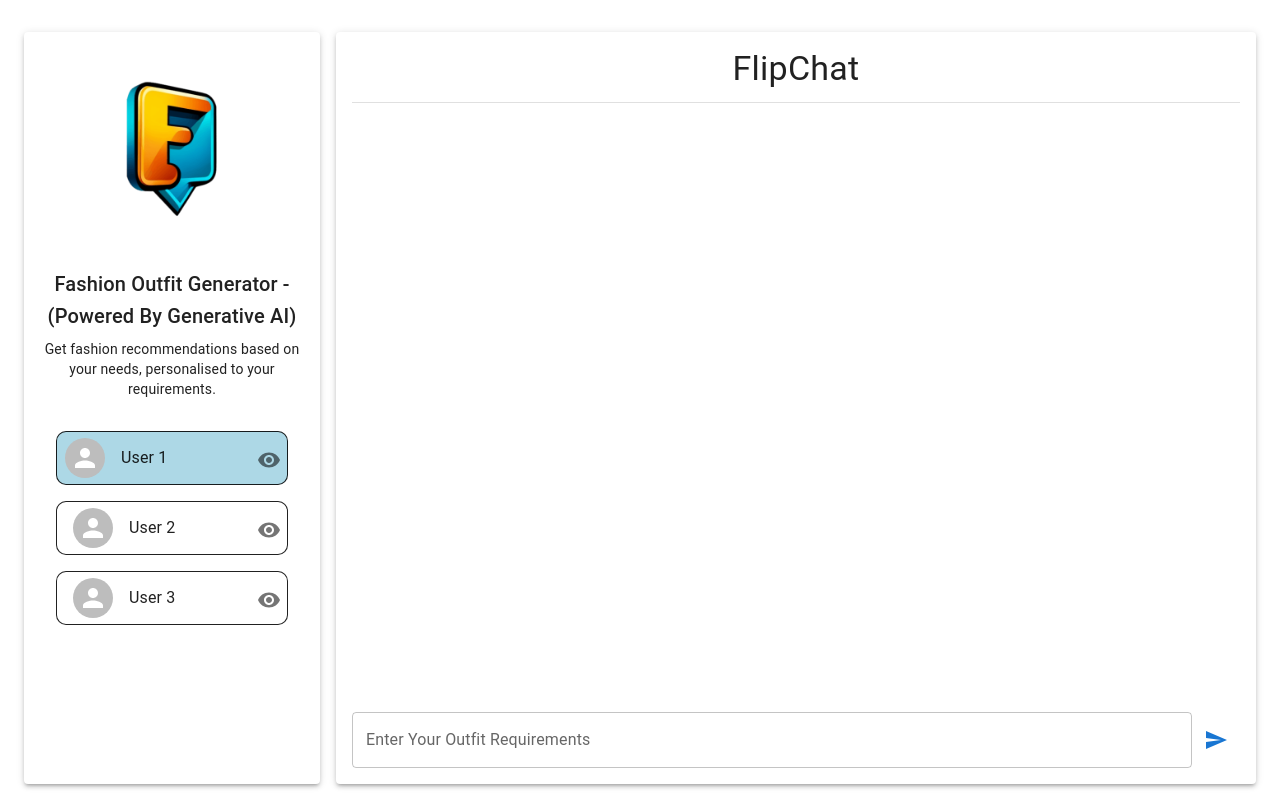
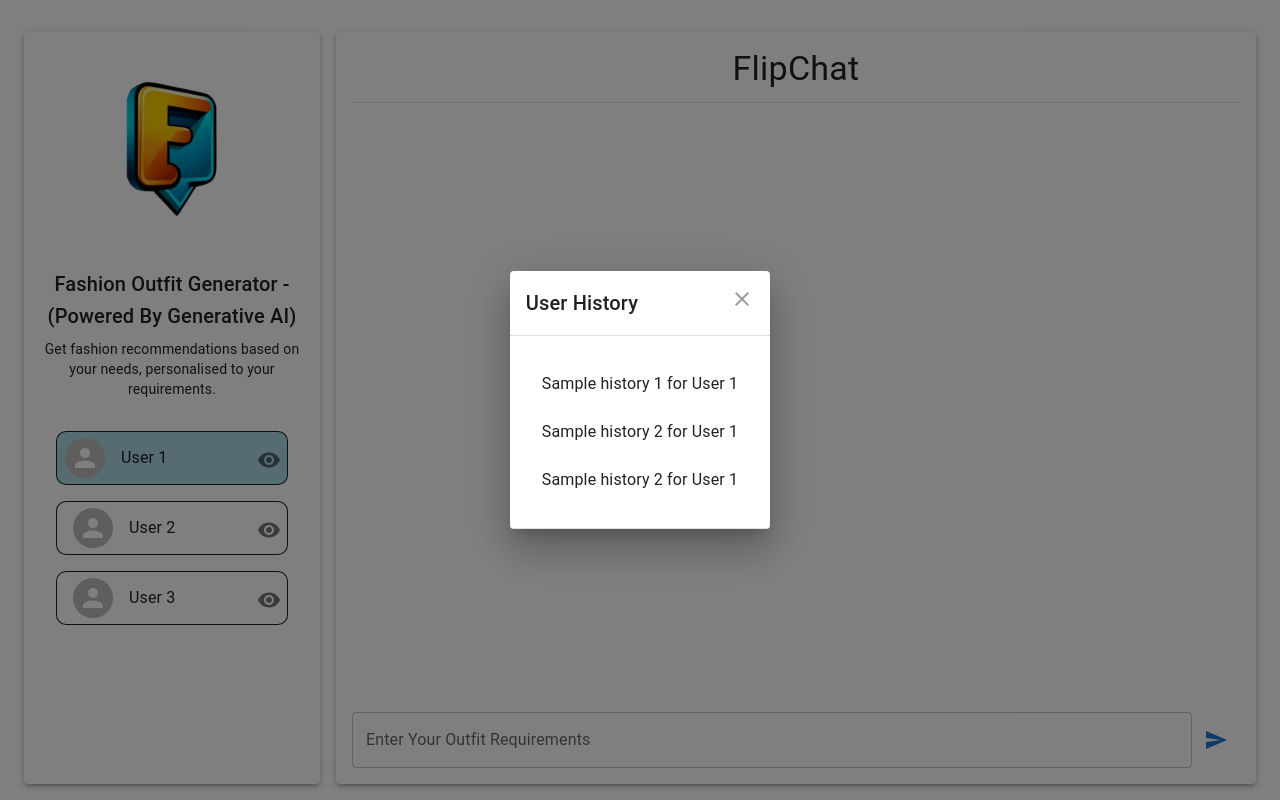
Before and after one commit to milind-nair/fashion-ai-chatbot, a React (Create React App) app in the folder frontend/: page / in a window 1280 px wide. Both pictures are taken after a click on the button 268 px from the left and 460 px from the top of the page. Built offline with nearby package versions, Linux system fonts and the light colour scheme.

Commit message:
User History Dialog Box

```diff
--- a/frontend/src/components/ConversationList.js
+++ b/frontend/src/components/ConversationList.js
@@ -1,4 +1,4 @@
-import React, { useContext } from "react";
+import React, { useState, useContext } from "react";
 import {
   Paper,
   Button,
@@ -15,20 +15,48 @@ import {
 } from "@mui/material";
 import VisibilityIcon from "@mui/icons-material/Visibility";
 import { UserContext } from "../context/UserContext";
+import UserHistoryDialog from "./UserHistoryDialog";
 
 const ConversationList = () => {
   const conversations = [
-    { name: "User 1" },
-    { name: "User 2" },
-    { name: "User 3" },
+    {
+      name: "User 1",
+      history: [
+        "Sample history 1 for User 1",
+        "Sample history 2 for User 1",
+        "Sample history 2 for User 1",
+      ],
+    },
+    {
+      name: "User 2",
+      history: [
+        "Sample history 1 for User 2",
+        "Sample history 2 for User 2",
+        "Sample history 3 for User 2",
+      ],
+    },
+    {
+      name: "User 3",
+      history: [
+        "Sample history 1 for User 3",
+        "Sample history 2 for User 3",
+        "Sample history 3 for User 3",
+      ],
+    },
   ];
+
   const { currentUser, setCurrentUser } = useContext(UserContext);
 
   const userChangeHandler = (conversation) => {
     let newUser = conversation.name;
-    console.log(currentUser);
     setCurrentUser(newUser);
   };
+
+  const [dialogOpen, setDialogOpen] = useState(false);
+  const showHistory = () => {
+    setDialogOpen(true);
+  };
+
   return (
     <Paper
       elevation={3}
@@ -93,7 +121,10 @@ const ConversationList = () => {
                     </Button>
                   </Grid>
                   <Grid item xs={2}>
-                    <IconButton sx={{ mt: 1, alignItems: "flex-end" }}>
+                    <IconButton
+                      sx={{ mt: 1, alignItems: "flex-end" }}
+                      onClick={showHistory}
+                    >
                       <VisibilityIcon />
                     </IconButton>
                   </Grid>
@@ -104,6 +135,17 @@ const ConversationList = () => {
           </React.Fragment>
         ))}
       </List>
+      {dialogOpen && (
+        <UserHistoryDialog
+          history={
+            conversations.filter(
+              (conversation) => conversation.name === currentUser
+            )[0].history
+          }
+          dialogOpen={dialogOpen}
+          setDialogOpen={setDialogOpen}
+        />
+      )}
     </Paper>
   );
 };
--- /dev/null
+++ b/frontend/src/components/UserHistoryDialog.js
@@ -0,0 +1,85 @@
+import * as React from "react";
+import PropTypes from "prop-types";
+import Button from "@mui/material/Button";
+import { styled } from "@mui/material/styles";
+import Dialog from "@mui/material/Dialog";
+import DialogTitle from "@mui/material/DialogTitle";
+import DialogContent from "@mui/material/DialogContent";
+import DialogActions from "@mui/material/DialogActions";
+import { List, ListItem, ListItemText } from "@mui/material";
+import IconButton from "@mui/material/IconButton";
+import CloseIcon from "@mui/icons-material/Close";
+import Typography from "@mui/material/Typography";
+
+const BootstrapDialog = styled(Dialog)(({ theme }) => ({
+  "& .MuiDialogContent-root": {
+    padding: theme.spacing(2),
+  },
+  "& .MuiDialogActions-root": {
+    padding: theme.spacing(1),
+  },
+}));
+
+function BootstrapDialogTitle(props) {
+  const { children, onClose, ...other } = props;
+
+  return (
+    <DialogTitle sx={{ m: 0, p: 2 }} {...other}>
+      {children}
+      {onClose ? (
+        <IconButton
+          aria-label="close"
+          onClick={onClose}
+          sx={{
+            position: "absolute",
+            right: 8,
+            top: 8,
+            color: (theme) => theme.palette.grey[500],
+          }}
+        >
+          <CloseIcon />
+        </IconButton>
+      ) : null}
+    </DialogTitle>
+  );
+}
+
+export default function UserHistoryDialog({
+  history,
+  dialogOpen,
+  setDialogOpen,
+}) {
+  const handleClose = () => {
+    setDialogOpen(false);
+  };
+  console.log(history);
+
+  return (
+    <div>
+      <BootstrapDialog
+        onClose={handleClose}
+        aria-labelledby="customized-dialog-title"
+        open={Boolean(dialogOpen)}
+      >
+        <BootstrapDialogTitle
+          id="customized-dialog-title"
+          onClose={handleClose}
+        >
+          User History
+        </BootstrapDialogTitle>
+
+        <DialogContent dividers>
+          <List>
+            {history.map((item, index) => (
+              <React.Fragment key={index}>
+                <ListItem>
+                  <ListItemText primary={item} />
+                </ListItem>
+              </React.Fragment>
+            ))}
+          </List>
+        </DialogContent>
+      </BootstrapDialog>
+    </div>
+  );
+}
```
